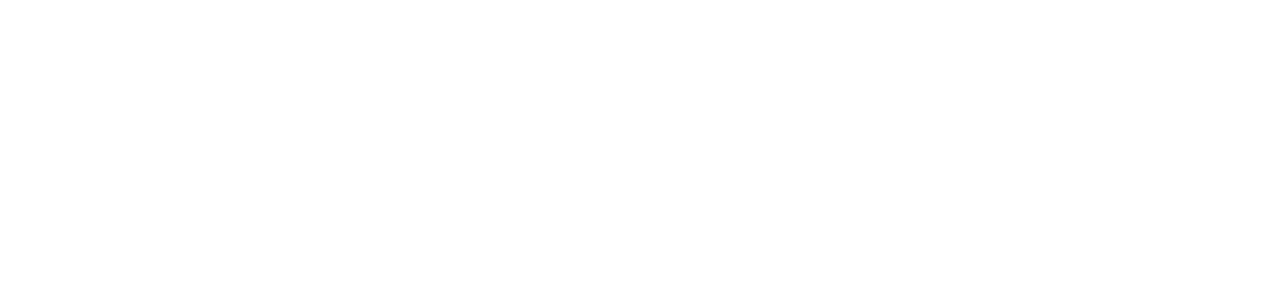
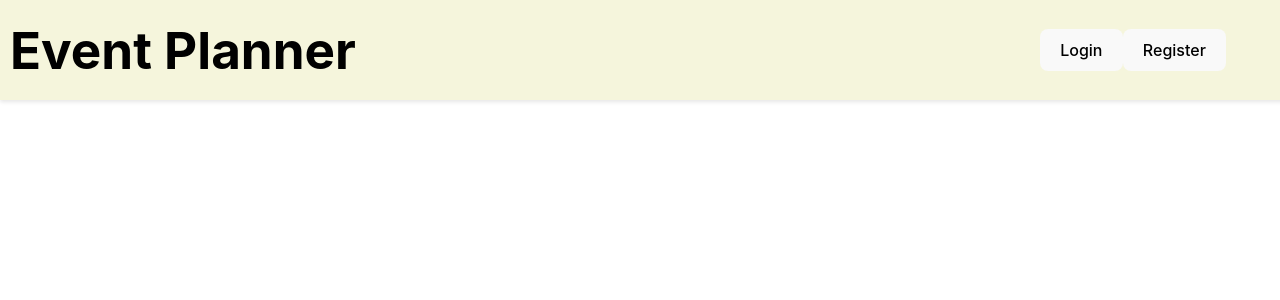
Before and after one commit to kysJune/EventPlanner, a React (Vite) app in the folder client/: page /Day in a window 1280 px wide. Before the commit this address had no page. Shown: the top 300 px of the page. Built offline with nearby package versions, Linux system fonts and the light colour scheme.

Commit message:
create dynamic header component based on whether user is logged in or not based on a universal cookie stored on the frontend (#21)

```diff
--- a/client/src/App.css
+++ b/client/src/App.css
@@ -1,4 +1,4 @@
-a {
+App {
 	margin-right: 10px;
 	height: fit-content;
 	width: fit-content;
@@ -11,6 +11,7 @@
 	flex-direction: row;
 	justify-content: space-between;
 	align-items: center;
+	color: black;
 }
 
 p {
--- a/client/src/App.jsx
+++ b/client/src/App.jsx
@@ -3,12 +3,18 @@
 import Home from "./components/home/Home";
 import { Register } from "./components/register/Register";
 import { Route, Routes, BrowserRouter } from "react-router-dom";
+import Header from "./components/header/Header";
 import "./App.css";
+import Cookies from "universal-cookie";
+
+// Create a new instance of the Cookies class
+export const cookies = new Cookies();
 
 function App() {
 	return (
 		<div className="App">
 			<BrowserRouter>
+				<Header />
 				<Routes>
 					<Route path="/Login" element={<Login />} />
 					<Route path="/register" element={<Register />} />
--- /dev/null
+++ b/client/src/components/header/Header.css
@@ -0,0 +1,35 @@
+/* Header.module.css */
+.header {
+	position: fixed;
+	top: 0;
+	width: 100%;
+	height: 10%;
+	background: beige;
+	padding: 10px;
+	box-shadow: 0 2px 4px rgba(0, 0, 0, 0.1);
+}
+
+.loggedOutUser {
+	display: flex;
+	top: 0;
+	width: 15%;
+	padding: 5px;
+	padding-right: 5%;
+	height: fit-content;
+	width: fit-content;
+}
+
+.loggedInUser {
+	display: flex;
+	color: black;
+	top: 0;
+	width: 15%;
+	padding: 5px;
+	padding-right: 5%;
+	height: fit-content;
+	width: fit-content;
+}
+
+.username {
+	color: black;
+}
--- /dev/null
+++ b/client/src/components/header/Header.jsx
@@ -0,0 +1,44 @@
+import "./Header.css";
+import React from "react";
+import { useNavigate } from "react-router-dom";
+import { cookies } from "../../App.jsx";
+import { removeCookies } from "./algorithms.js";
+// import {Register} from "../register/Register"
+// import { Login } from "../login/Login";
+
+const Header = ({ isLoggedIn }) => {
+	const navigate = useNavigate();
+
+	const handleLogin = () => {
+		navigate("/login");
+	};
+
+	const handleRegister = () => {
+		navigate("/register");
+	};
+
+	const handleLogout = () => {
+		//TODO send http request to logoutController
+		//cookies.remove({...cookies.getAll()});
+		removeCookies();
+		navigate("/");
+	};
+	return (
+		<header className="header">
+			<h1 className="title">Event Planner</h1>
+			{cookies.get("isLoggedIn") ? (
+				<div className="loggedInUser">
+					<p className="username"> {cookies.get("username")} </p>
+					<button onClick={handleLogout}>Logout</button>
+				</div>
+			) : (
+				<nav className="loggedOutUser">
+					<button onClick={handleLogin}>Login</button>
+					<button onClick={handleRegister}>Register</button>
+				</nav>
+			)}
+		</header>
+	);
+};
+
+export default Header;
--- /dev/null
+++ b/client/src/components/header/algorithms.js
@@ -0,0 +1,11 @@
+import { cookies } from "../../App.jsx";
+
+export const removeCookies = () => {
+	// Get all cookies
+	const allCookies = cookies.getAll();
+
+	// Iterate over all cookies and remove each one
+	Object.keys(allCookies).forEach((cookieName) => {
+		cookies.remove(cookieName);
+	});
+};
--- a/client/src/components/home/Home.css
+++ b/client/src/components/home/Home.css
@@ -0,0 +1,3 @@
+.weather {
+	padding-top: 10%;
+}
--- a/client/src/components/home/Home.jsx
+++ b/client/src/components/home/Home.jsx
@@ -3,26 +3,26 @@
 import Day from "../day/Day";
 
 const Home = () => {
-	const navigate = useNavigate();
+	// const navigate = useNavigate();
 
-	const handleLogin = () => {
-		navigate("/login");
-	};
+	// const handleLogin = () => {
+	// 	navigate("/login");
+	// };
 
-	const handleRegister = () => {
-		navigate("/register");
-	};
+	// const handleRegister = () => {
+	// 	navigate("/register");
+	// };
 
 	return (
 		<div className="home">
 			<header>
 				<nav>
-					<button onClick={handleLogin}>login</button>
-					<button onClick={handleRegister}>register</button>
+					{/* <button onClick={handleLogin}>login</button>
+					<button onClick={handleRegister}>register</button> */}
 				</nav>
 			</header>
-			<h1>Welcome to the Weather App</h1>
-			<Day day={1} month={1} year={2022} />
+			<h1 className="weather">Welcome to the Weather App</h1>
+			<Day day={1} month={1} year={2024} />
 		</div>
 	);
 };
--- a/client/src/components/login/Login.jsx
+++ b/client/src/components/login/Login.jsx
@@ -1,9 +1,12 @@
 import { useState } from "react";
 import axios from "axios";
+import { cookies } from "../../App.jsx";
+import { useNavigate } from "react-router-dom";
 
 export const Login = ({}) => {
 	const [username, setName] = useState("");
 	const [password, setPassword] = useState("");
+	const navigate = useNavigate();
 
 	const handleNameChange = (event) => {
 		setName(event.target.value);
@@ -19,6 +22,11 @@
 			{ username, password },
 			{ withCredentials: true }
 		);
+		if (response.status === 200) {
+			cookies.set("isLoggedIn", "true");
+			cookies.set("username", username);
+			navigate("/");
+		}
 	};
 
 	return (
--- a/client/src/components/register/Register.jsx
+++ b/client/src/components/register/Register.jsx
@@ -1,5 +1,6 @@
 import { useState } from "react";
 import axios from "axios";
+import { cookies } from "../../App.jsx";
 
 export const Register = ({}) => {
 	const [username, setName] = useState("");
@@ -37,6 +38,9 @@
 			if (response.status !== 200) {
 				console.error("register failed");
 				alert(response.data.message);
+			} else {
+				cookies.set("isLoggedIn", "true");
+				cookies.set("username", username);
 			}
 		} catch (error) {
 			console.error(error);
```
